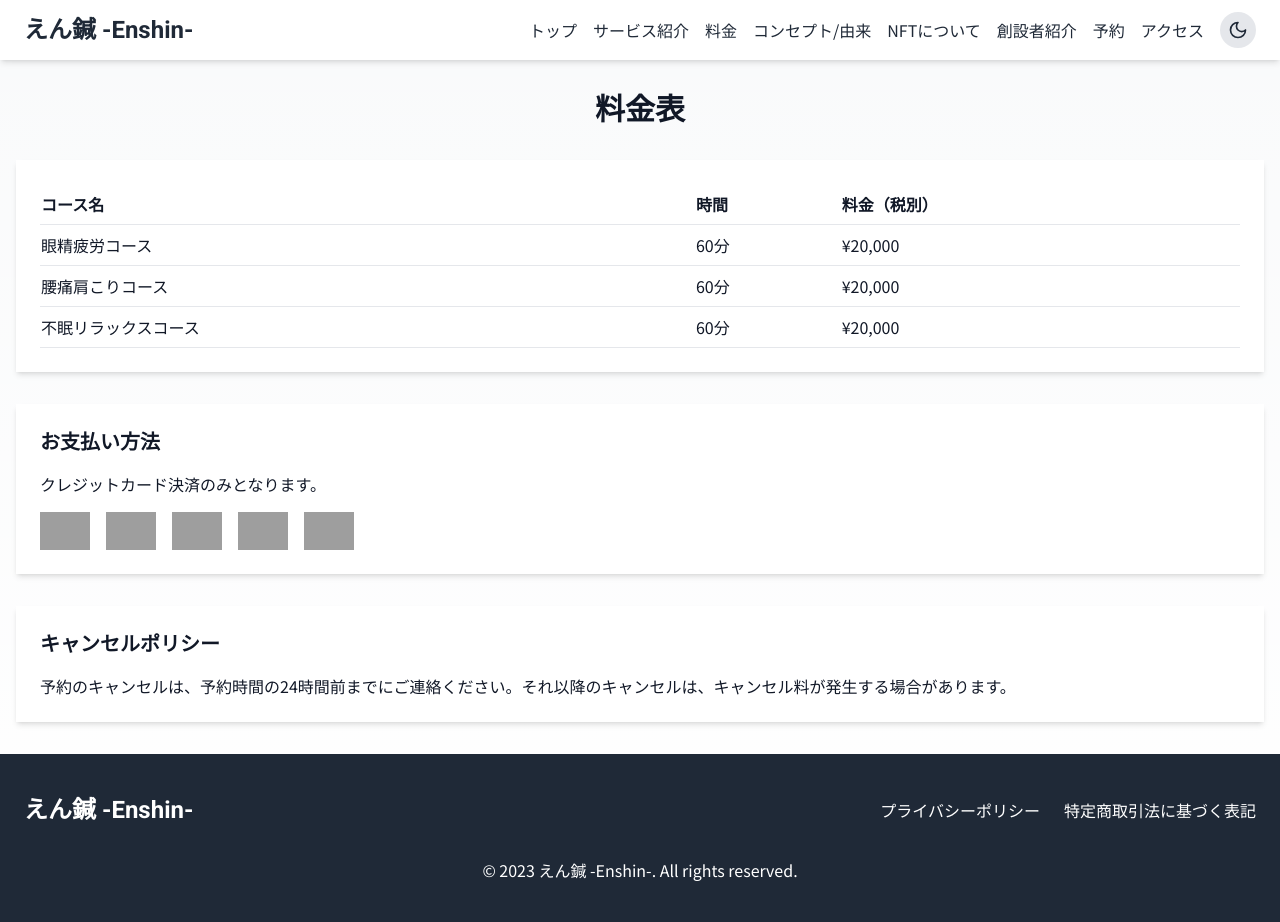
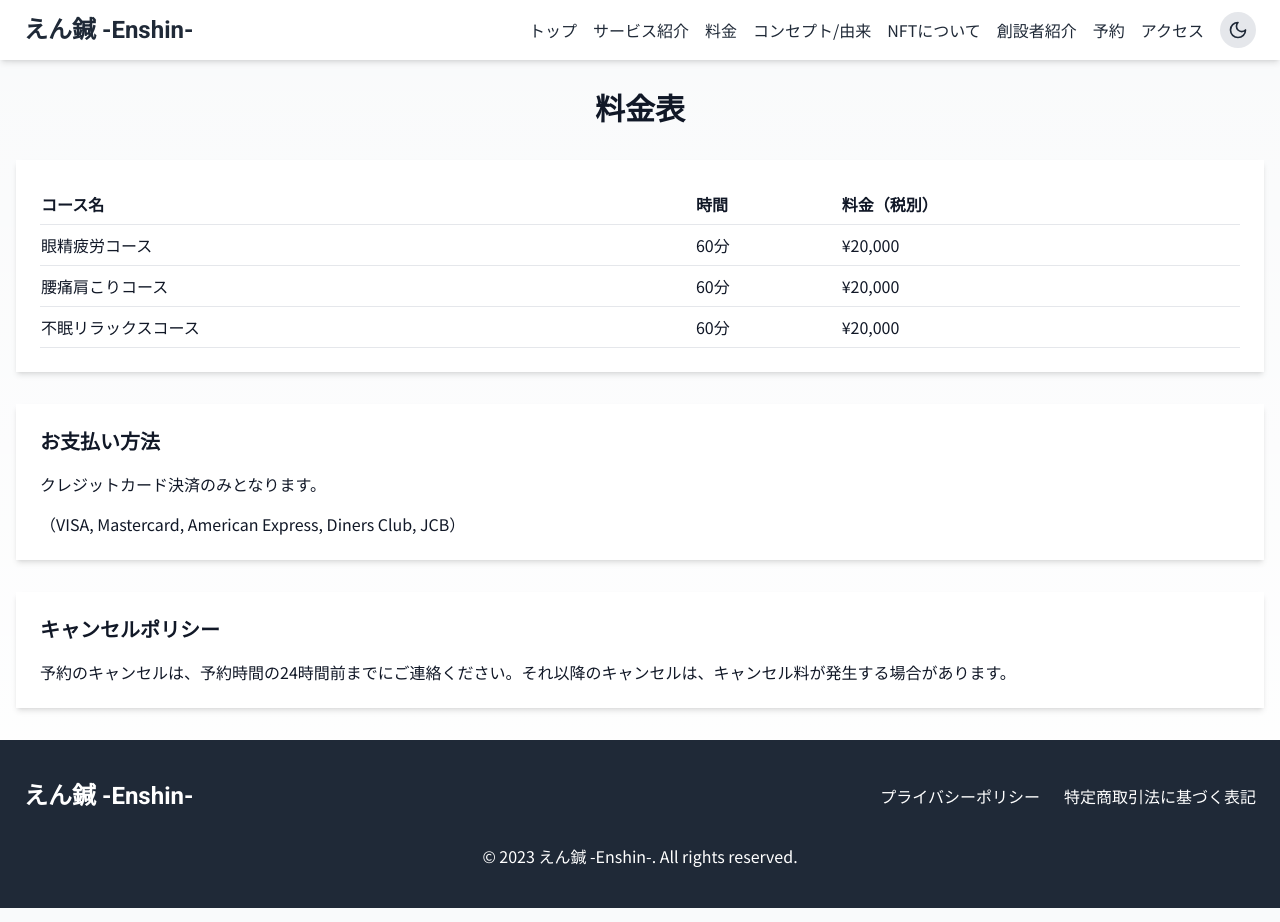
Before and after one commit to IFs1991/enshin-website, a Next.js app: page /pricing in a window 1280 px wide. Built offline with nearby package versions, Linux system fonts and the light colour scheme; grey boxes are pictures that could not be loaded.

Commit message:
料金表とコンセプトページから不要な画像を削除

```diff
--- a/app/concept/page.tsx
+++ b/app/concept/page.tsx
@@ -1,5 +1,4 @@
 import React from 'react'
-import Image from 'next/image'
 
 // 共通のセクションコンポーネント
 interface SectionProps {
@@ -24,7 +23,6 @@ const ConceptPage: React.FC = () => {
           えん鍼は、「エンジニアのパフォーマンスを最大化する」というコンセプトのもと、エンジニアの皆様に特化した鍼灸施術サービスを提供しています。
           長時間のデスクワークや集中作業によって蓄積される身体的・精神的な疲労を解消し、クリエイティブな仕事に必要な集中力と生産性を高めることを目指しています。
         </p>
-        <Image src="/placeholder.svg" alt="えん鍼のコンセプト図" width={600} height={400} className="rounded-lg mb-4" />
       </Section>
 
       <Section title="えん鍼の由来">
--- a/app/pricing/page.tsx
+++ b/app/pricing/page.tsx
@@ -1,5 +1,4 @@
 import React from 'react'
-import Image from 'next/image'
 
 const courses = [
   { name: '眼精疲労コース', duration: '60分', price: 20000 },
@@ -34,13 +33,7 @@ const PricingPage = () => {
       <div className="bg-white rounded-lg shadow-md p-6 mb-8">
         <h2 className="text-xl font-semibold mb-4">お支払い方法</h2>
         <p className="mb-4">クレジットカード決済のみとなります。</p>
-        <div className="flex space-x-4">
-          <Image src="/placeholder.svg" alt="Visa" width={50} height={30} />
-          <Image src="/placeholder.svg" alt="Mastercard" width={50} height={30} />
-          <Image src="/placeholder.svg" alt="American Express" width={50} height={30} />
-          <Image src="/placeholder.svg" alt="Diners Club" width={50} height={30} />
-          <Image src="/placeholder.svg" alt="JCB" width={50} height={30} />
-        </div>
+        <p>（VISA, Mastercard, American Express, Diners Club, JCB）</p>
       </div>
       <div className="bg-white rounded-lg shadow-md p-6">
         <h2 className="text-xl font-semibold mb-4">キャンセルポリシー</h2>
```
